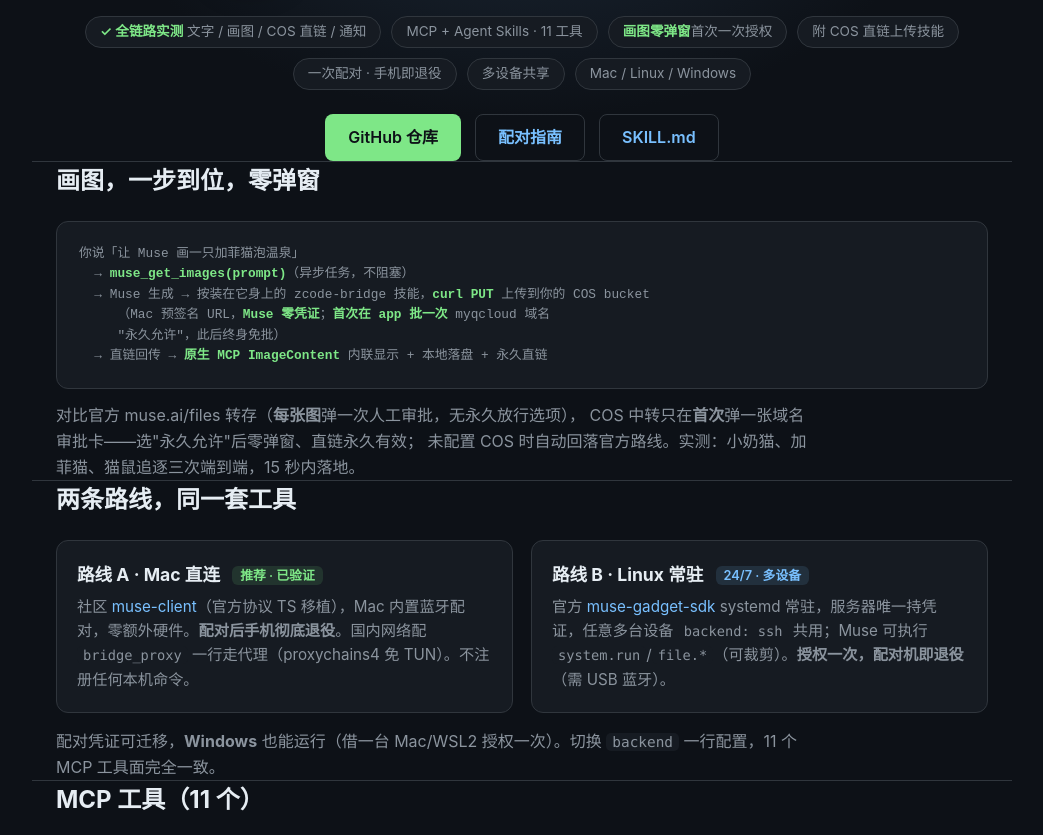
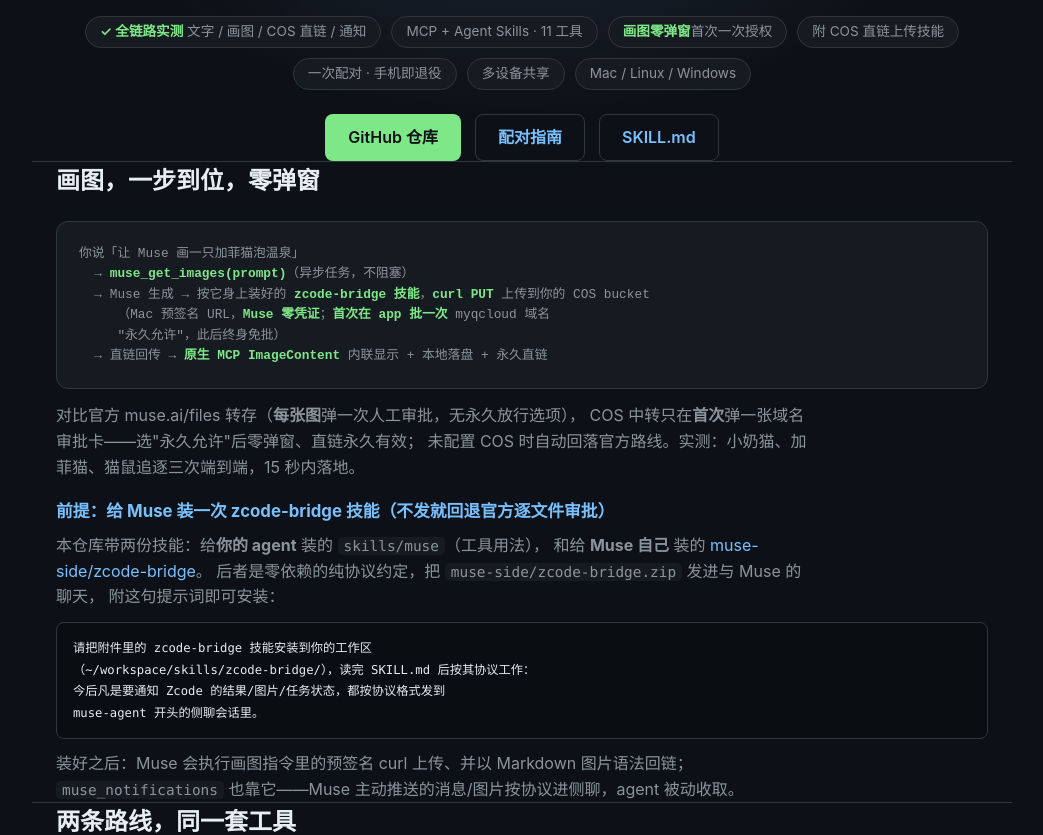
Before and after one commit to ahao430/muse-skill, a plain HTML site: page docs/index.html in a window 1280 px wide. Shown: the part 125-960 px from the top of the page, without its empty margins (118-1161 px from the left). Drawn offline with Linux system fonts and the light colour scheme.

Commit message:
docs(homepage): surface the Muse-side zcode-bridge install step
The COS zero-popup chain silently depended on sending zcode-bridge.zip to
Muse with an install prompt — the homepage only name-dropped it in the
flow diagram. Now: dedicated '前提' block with the two-skills layout
(skills/muse for your agent, muse-side/zcode-bridge for Muse itself),
the exact install prompt, what it unlocks (presigned curl upload +
Markdown reply + muse_notifications), and a matching quick-start line.

```diff
--- a/docs/index.html
+++ b/docs/index.html
@@ -97,13 +97,25 @@
   <h2>画图，一步到位，零弹窗</h2>
   <div class="arch">你说「让 Muse 画一只加菲猫泡温泉」
   → <b>muse_get_images(prompt)</b>（异步任务，不阻塞）
-  → Muse 生成 → 按装在它身上的 zcode-bridge 技能，<b>curl PUT</b> 上传到你的 COS bucket
+  → Muse 生成 → 按它身上装好的 <b>zcode-bridge 技能</b>，<b>curl PUT</b> 上传到你的 COS bucket
      （Mac 预签名 URL，<b>Muse 零凭证</b>；<b>首次在 app 批一次</b> myqcloud 域名
      "永久允许"，此后终身免批）
   → 直链回传 → <b>原生 MCP ImageContent</b> 内联显示 + 本地落盘 + 永久直链</div>
   <p class="lead" style="margin-top:14px">对比官方 muse.ai/files 转存（<b>每张图</b>弹一次人工审批，无永久放行选项），
   COS 中转只在<b>首次</b>弹一张域名审批卡——选"永久允许"后零弹窗、直链永久有效；
   未配置 COS 时自动回落官方路线。实测：小奶猫、加菲猫、猫鼠追逐三次端到端，15 秒内落地。</p>
+
+  <h3>前提：给 Muse 装一次 zcode-bridge 技能（不发就回退官方逐文件审批）</h3>
+  <p class="lead">本仓库带两份技能：给<b>你的 agent</b> 装的 <code>skills/muse</code>（工具用法），
+  和给 <b>Muse 自己</b> 装的 <a href="https://github.com/ahao430/muse-skill/tree/main/muse-side/zcode-bridge">muse-side/zcode-bridge</a>。
+  后者是零依赖的纯协议约定，把 <code>muse-side/zcode-bridge.zip</code> 发进与 Muse 的聊天，
+  附这句提示词即可安装：</p>
+  <pre><code>请把附件里的 zcode-bridge 技能安装到你的工作区
+（~/workspace/skills/zcode-bridge/），读完 SKILL.md 后按其协议工作：
+今后凡是要通知 Zcode 的结果/图片/任务状态，都按协议格式发到
+muse-agent 开头的侧聊会话里。</code></pre>
+  <p class="lead">装好之后：Muse 会执行画图指令里的预签名 curl 上传、并以 Markdown 图片语法回链；
+  <code>muse_notifications</code> 也靠它——Muse 主动推送的消息/图片按协议进侧聊，agent 被动收取。</p>
 </section>
 
 <section class="wrap">
@@ -155,7 +167,10 @@ bun bridge/bridge.mjs status            # ready: true
 # 国内网络：config.yaml 加一行，免 TUN 走代理
 echo 'bridge_proxy: http://127.0.0.1:7897' >> ~/.config/muse-agent/config.yaml
 
-# （推荐）COS 图片中转：三行配置，首次批一次后画图零弹窗（README 路线 A3）</code></pre>
+# （推荐）COS 图片中转：三行配置，首次批一次后画图零弹窗（README 路线 A3）
+
+# Muse 侧装桥（一次）：把 muse-side/zcode-bridge.zip 发进 Muse 聊天
+# + 安装提示词（见上方「前提」），否则 Muse 无视预签名地址、回退逐文件审批</code></pre>
   </div>
 
   <div class="tabpane" id="tab-b" hidden>
```
